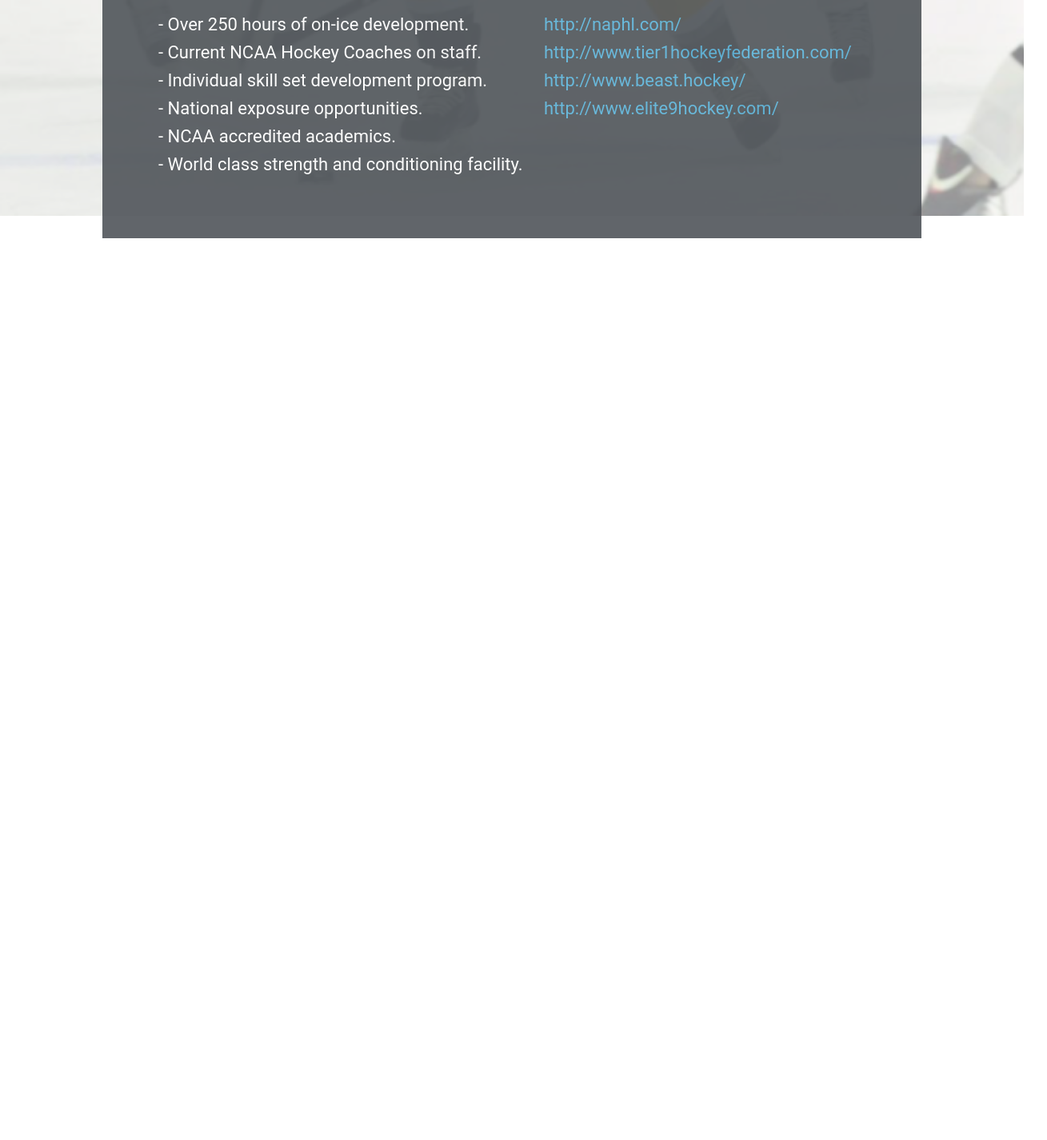
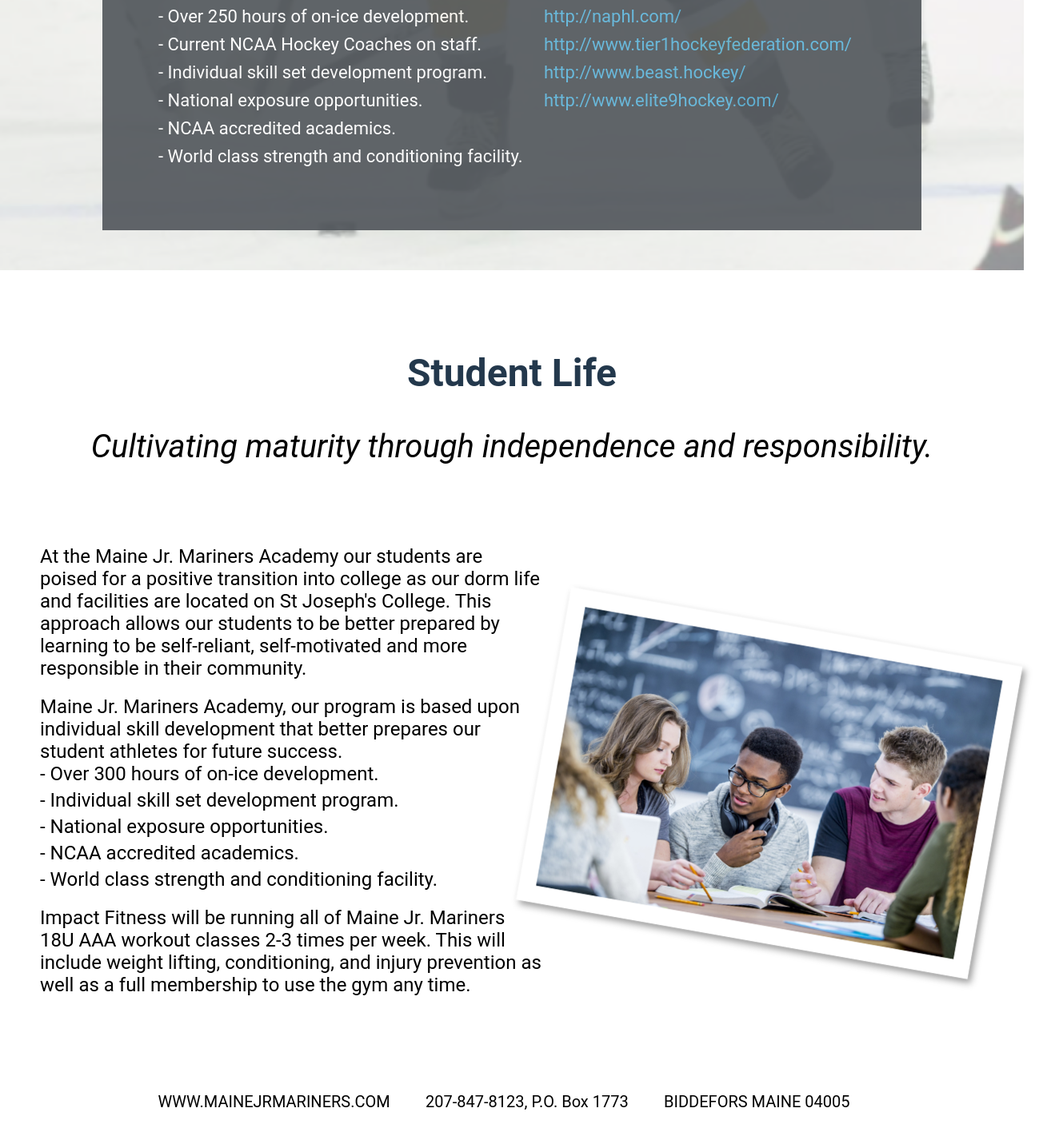
Before and after one commit to MoeMhanna/Hockey-Club, an Angular app: page / in a window 1280 px wide. Shown: the part 2811-4237 px from the top of the page at 80% size, 1309 px wide, since content can reach past the window. Before the commit the page ends 3201 px from the top, so only its background shows below. Built offline with nearby package versions, Linux system fonts and the light colour scheme.

Commit message:
add: student life

```diff
--- a/src/app/app.component.html
+++ b/src/app/app.component.html
@@ -1,4 +1,3 @@
-<div class="page-container">
 <div class="top-nav-bar-container">
   <div class="logo">
     <img src="../assets/images/logos/top-nav-logo.png">
@@ -187,4 +186,40 @@
     </div>
   </div>
 </div>
+<div class="student-life">
+  <div class="title">Student Life</div>
+  <div class="subtitle">
+    Cultivating maturity through independence and responsibility.
   </div>
+  <div class="contents">
+    <div class="descriptions">
+      <div class="text">
+        At the Maine Jr. Mariners Academy our students are poised for a positive transition into college as our dorm
+        life and facilities are located on St Joseph's College. This approach allows our students to be better
+        prepared by learning to be self-reliant, self-motivated and more responsible in their community.
+      </div>
+      <div class="text">
+        Maine Jr. Mariners Academy, our program is based upon individual skill development that better prepares our
+        student athletes for future success.
+        <div>- Over 300 hours of on-ice development.</div>
+        <div>- Individual skill set development program.</div>
+        <div>- National exposure opportunities.</div>
+        <div>- NCAA accredited academics.</div>
+        <div>- World class strength and conditioning facility.</div>
+      </div>
+      <div class="text">
+        Impact Fitness will be running all of Maine Jr. Mariners 18U AAA workout classes 2-3 times per week. This will
+        include weight lifting, conditioning, and injury prevention as well as a full membership to use the gym any
+        time.
+      </div>
+    </div>
+    <div class="image-container">
+      <img src="../assets/images/students.png">
+    </div>
+  </div>
+  <div class="address-container">
+    <div class="email">WWW.MAINEJRMARINERS.COM</div>
+    <div class="phone-number">207-847-8123, P.O. Box 1773</div>
+    <div class="address">BIDDEFORS MAINE 04005</div>
+  </div>
+</div>
--- a/src/app/app.component.scss
+++ b/src/app/app.component.scss
@@ -1,3 +1,3 @@
-.page-container {
-  //height: 100vh;
+.page-container{
+  box-sizing: border-box;
 }
--- a/src/styles.scss
+++ b/src/styles.scss
@@ -3,6 +3,7 @@
 @import "themes/mission-content";
 @import "themes/academic-content";
 @import "themes/team-content";
+@import "themes/student-life";
 
 body {
   margin: 0;
--- /dev/null
+++ b/src/themes/student-life.scss
@@ -0,0 +1,177 @@
+.student-life {
+  display: flex;
+  justify-content: center;
+  align-items: center;
+  flex-direction: column;
+  margin-top: 100px;
+  margin-bottom: 50px;
+  padding: 0 50px;
+
+  .title {
+    text-align: center;
+    font-weight: bold;
+    font-size: 48px;
+    color: #23384c;
+  }
+
+  .subtitle {
+    margin-top: 40px;
+    margin-bottom: 100px;
+    text-align: center;
+    font-size: 40px;
+    font-style: italic;
+  }
+
+  .contents {
+    display: flex;
+    justify-content: space-between;
+
+    .descriptions {
+      width: 55%;
+      font-size: 24px;
+
+      .text {
+        margin-bottom: 20px;
+
+        div {
+          margin-bottom: 5px;
+        }
+      }
+    }
+
+    .image-container {
+      margin-top: 20px;
+      margin-left: 20px;
+      display: flex;
+      align-items: center;
+      justify-content: center;
+      width: 45%;
+      transform: rotate(10deg);
+
+      img {
+        width: 600px;
+      }
+    }
+  }
+
+  .address-container {
+    display: flex;
+    align-items: center;
+    justify-content: space-between;
+    width: 75%;
+    margin-top: 100px;
+
+    .email, .phone-number, .address {
+      font-size: 20px;
+      margin-right: 20px;
+    }
+  }
+}
+
+@media (max-width: 1250px) and (min-width: 1100px) {
+  .student-life {
+    .descriptions {
+      width: 55%;
+      font-size: 20px !important;
+
+      .text {
+        margin-bottom: 20px;
+
+        div {
+          margin-bottom: 5px;
+        }
+      }
+    }
+    .image-container {
+      img {
+        width: 500px !important;
+      }
+    }
+  }
+}
+
+@media (min-width: 892px) and (max-width: 1100px) {
+  .student-life {
+    .descriptions {
+      width: 55%;
+      font-size: 18px !important;
+
+      .text {
+        margin-bottom: 20px;
+
+        div {
+          margin-bottom: 5px;
+        }
+      }
+    }
+    .image-container {
+      img {
+        width: 400px !important;
+      }
+    }
+  }
+}
+
+@media (max-width: 892px) {
+  .student-life {
+    flex-direction: column;
+    margin-top: 50px;
+    margin-bottom: 30px;
+    padding: 0 20px;
+
+    .title {
+      font-size: 36px;
+    }
+
+    .subtitle {
+      margin-top: 30px;
+      margin-bottom: 50px;
+      font-size: 28px;
+    }
+
+    .contents {
+      flex-direction: column;
+      justify-content: center;
+      align-items: center;
+
+      .descriptions {
+        width: 100%;
+        font-size: 20px;
+        text-align: justify;
+        padding: 0 30px !important;
+        box-sizing: border-box;
+
+        .text {
+          margin-bottom: 10px;
+
+          div {
+            margin-bottom: 5px;
+          }
+        }
+      }
+
+      .image-container {
+        margin-top: 20px;
+        width: 100%;
+        transform: none;
+
+        img {
+          width: 100%;
+        }
+      }
+    }
+
+    .address-container {
+      width: 100%;
+      margin-top: 50px;
+      flex-direction: column;
+      align-items: center;
+
+      .email, .phone-number, .address {
+        margin-right: 0;
+        margin-bottom: 10px;
+        text-align: center;
+      }
+    }
+  }
+}
--- a/src/themes/team-content.scss
+++ b/src/themes/team-content.scss
@@ -3,19 +3,15 @@
   background-image: url("../assets/images/teams.png");
   background-repeat: no-repeat;
   background-size: cover;
-  height: 1000px;
-}
 
   .teams-container {
-  position: absolute;
-  top: 0;
-  left: 0;
     display: flex;
     align-items: center;
     flex-direction: column;
-  padding: 60px 0;
+    padding: 50px 0;
     width: 100%;
     height: 100%;
+    box-sizing: border-box;
     background-color: rgba(255, 255, 255, 0.5);
 
     .title {
@@ -82,6 +78,7 @@
             .link-item {
               color: #5bb3d9;
               cursor: pointer;
+            }
           }
         }
       }
```
Also changed, not shown: src/assets/images/students.png (added). Lines whose indentation alone changed are shown as unchanged.
